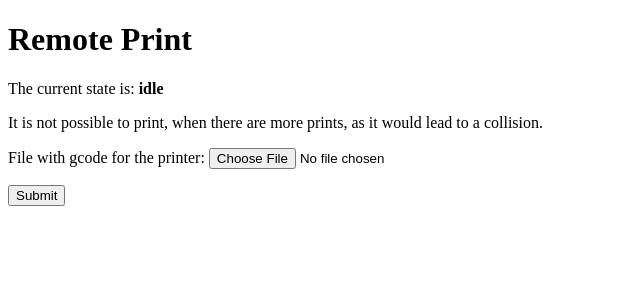
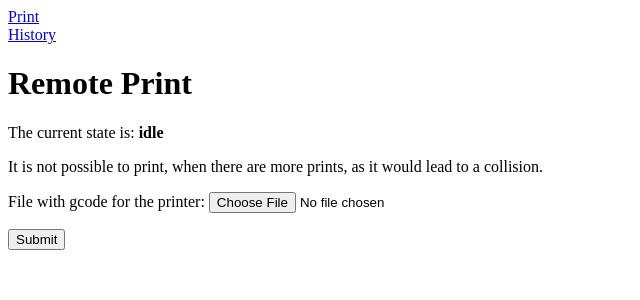
Before and after one commit to GordonHoklinder/remote-print, a Django app: page / in a window 1280 px wide. Shown: the top 300 px of the page, without its empty margins (0-640 px from the left). Run offline with Django 3.2, Linux system fonts and the light colour scheme; the visitor is signed in with stand-in values (Sample User, id 1).

Commit message:
navbar in html

```diff
--- a/server/printing/templates/layout.html
+++ b/server/printing/templates/layout.html
@@ -6,6 +6,14 @@
 		<title>Remote Print</title>
 	</head>
 	<body>
+		<div class="nav-bar">
+			<div class="nav-bar-item">
+				<a href="/">Print</a>
+			</div>
+			<div class="nav-bar-item">
+				<a href="/history/">History</a>
+			</div>
+		</div>
 		<main>
 			{% block content %}
 			{% endblock %}
```
Also changed, not shown: server/printing/templates/history.html (+5 -2 lines).
